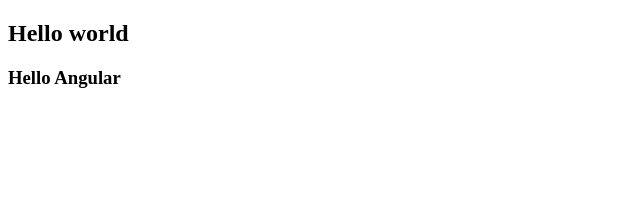
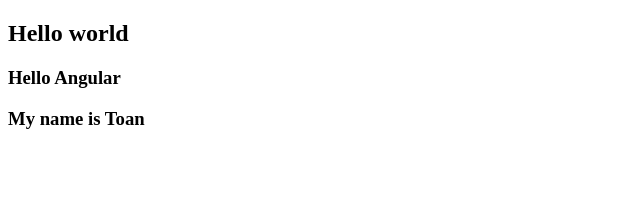
Before and after one commit to nhattoan009/Angular2021, an Angular app: page / in a window 1280 px wide. Shown: the top 198 px of the page, without its empty margins (0-640 px from the left). Built offline with nearby package versions, Linux system fonts and the light colour scheme.

Commit message:
mynameis

```diff
--- a/src/app/app.component.html
+++ b/src/app/app.component.html
@@ -1,2 +1,3 @@
 <h2>Hello world</h2>
 <h3>Hello Angular</h3>
+<h3>My name is Toan</h3>
```
